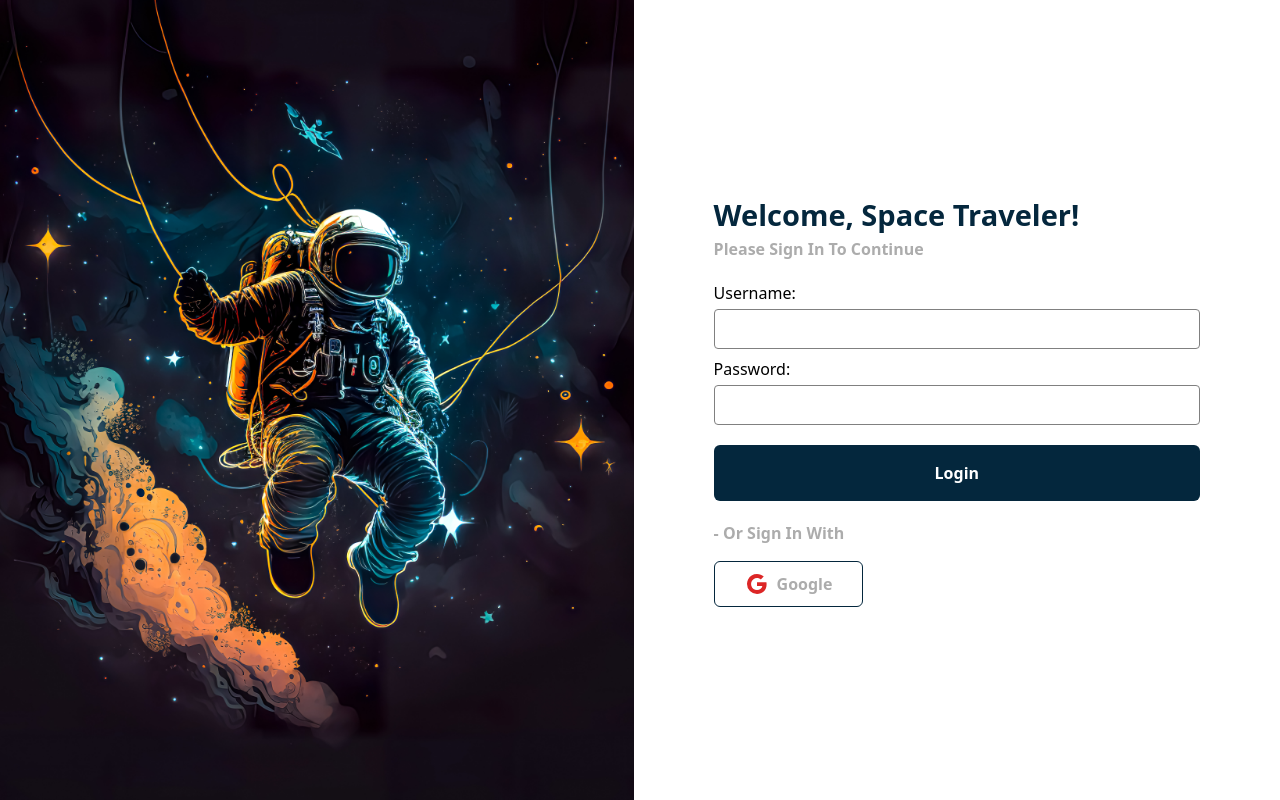
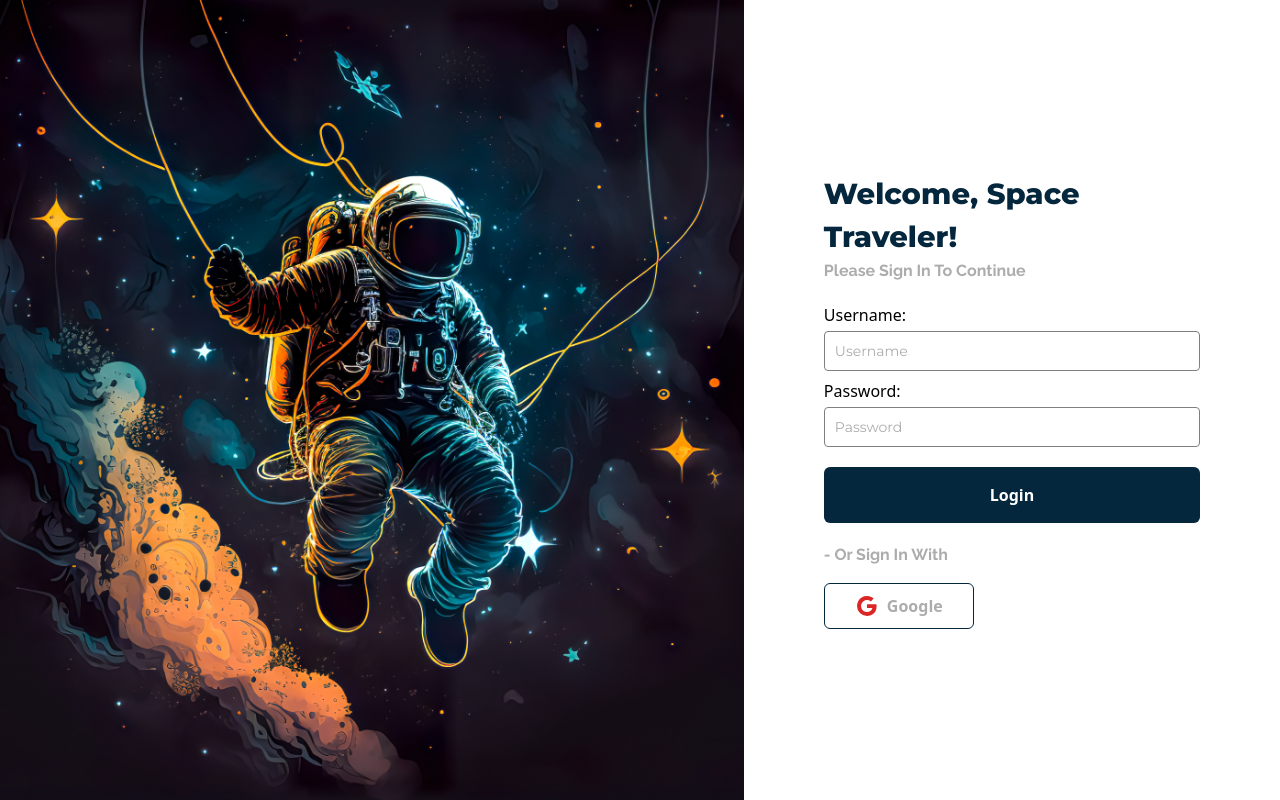
Before and after one commit to oliviacweb/pryon-project-iss, a React (Create React App) app: page / in a window 1280 px wide. Built offline with nearby package versions, Linux system fonts and the light colour scheme.

Commit message:
add fonts and adjust styline

```diff
--- a/src/components/SideBar.tsx
+++ b/src/components/SideBar.tsx
@@ -56,7 +56,7 @@ export default function SideBar() {
             ))}
 
             {/* Logout */}
-            <div role="button" onClick={handleLogout} className={styles.link}>
+            <div role="button" onClick={handleLogout} className={`${styles.link} mt-auto`}>
                 <RiLogoutBoxFill /> Logout
             </div >
         </div>
--- a/src/pages/LoginPage.tsx
+++ b/src/pages/LoginPage.tsx
@@ -2,18 +2,18 @@ import React, { useState } from 'react';
 import { useSelector, useDispatch } from 'react-redux';
 import { login } from '../redux/slices/authSlice';
 import { RootState } from '../redux/store';
-import loginImage from '../assets/images/login-astronaut.png';
 import { Navigate } from "react-router-dom";
 import { signInWithGoogle, signInWithEmail } from '../services/auth';
 import { RiGoogleFill } from 'react-icons/ri';
 import { toast } from "react-toastify";
+import styles from '../styles/pages/LoginPage.module.scss';
 
 const LoginPage: React.FC = () => {
     const dispatch = useDispatch();
     const isAuthenticated = useSelector((state: RootState) => state.auth.isAuthenticated);
+
     const [username, setUsername] = useState('');
     const [password, setPassword] = useState('');
-
 
     const handleSubmit = async (e: React.FormEvent) => {
         e.preventDefault();
@@ -36,7 +36,6 @@ const LoginPage: React.FC = () => {
             console.log(error);
             toast.error("Something went wrong, try again!");
         }
-
     };
 
     // Redirect to Profile Page if authenticated
@@ -45,10 +44,10 @@ const LoginPage: React.FC = () => {
     }
 
     return (
-        <div className="flex">
-            {/* Image */}
-            <img src={loginImage} alt="Login" className="h-screen w-full" />
-            <div className="p-20 w-full max-w-2xl flex flex-col justify-center">
+        <div className="flex w-screen h-screen">
+            {/* Astronaut Image */}
+            <div className={styles.image} />
+            <div className="p-20 w-3xl flex flex-col justify-center">
                 <h1 className="title">Welcome, Space Traveler!</h1>
                 <p className="subtitle">Please Sign In To Continue</p>
                 <form onSubmit={handleSubmit} className="my-5">
@@ -59,6 +58,7 @@ const LoginPage: React.FC = () => {
                             value={username}
                             onChange={e => setUsername(e.target.value)}
                             className="mt-1 mb-2"
+                            placeholder="Username"
                         />
                     </label>
                     <label>
@@ -68,6 +68,7 @@ const LoginPage: React.FC = () => {
                             value={password}
                             onChange={e => setPassword(e.target.value)}
                             className="mt-1"
+                            placeholder="Password"
 
                         />
                     </label>
--- a/src/styles/_base.scss
+++ b/src/styles/_base.scss
@@ -1,20 +1,36 @@
+// Fonts
+@import "@fontsource/montserrat/800.css";
+@import "@fontsource/montserrat/400.css";
+@import "@fontsource/raleway/700.css";
+@import "@fontsource/raleway/400.css";
+
+p {
+    font-family: "Raleway", sans-serif;
+}
+
 input {
+    font-family: "Montserrat", sans-serif;
     border: 1px solid grey;
+    font-weight: 400;
     border-radius: 4px;
-    color: $text-grey;
-    font-size: 16px;
+    font-size: 14px;
     height: 40px;
     padding: 6px 10px;
     width: 100%;
+    &::placeholder {
+        color: $text-grey;
+    }
 }
 
 .title {
+    font-family: "Montserrat", sans-serif;
     color: $primary;
     font-size: 29px;
     font-weight: bold;
 }
 
 .subtitle {
+    font-family: "Raleway", sans-serif;
     color: $text-grey;
     font-size: 16px;
     font-weight: bold;
--- a/src/styles/components/SideBar.module.scss
+++ b/src/styles/components/SideBar.module.scss
@@ -1,7 +1,7 @@
 @import "../settings";
 .sidebar {
     width: 250px;
-    padding: $defaultPadding;
+    padding: $defaultPadding $defaultPadding 10px;
     display: flex;
     flex-direction: column;
     box-shadow: 0 4px 20px rgba(0, 0, 0, 0.1);
--- /dev/null
+++ b/src/styles/pages/LoginPage.module.scss
@@ -0,0 +1,8 @@
+.image {
+    background-image: url("../../assets/images/login-astronaut.png");
+    background-size: cover;
+    background-position: center;
+    background-repeat: no-repeat;
+    height: 100vh;
+    width: 100%;
+}
```
